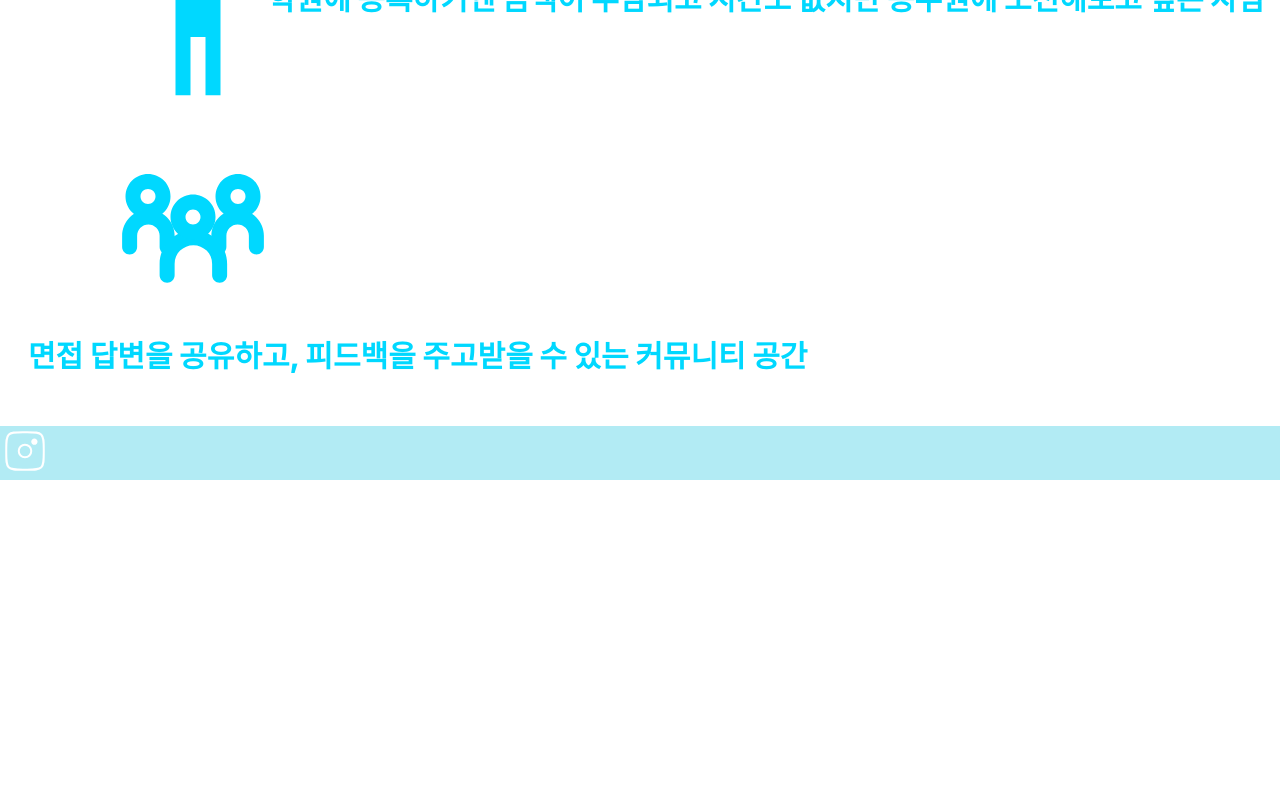
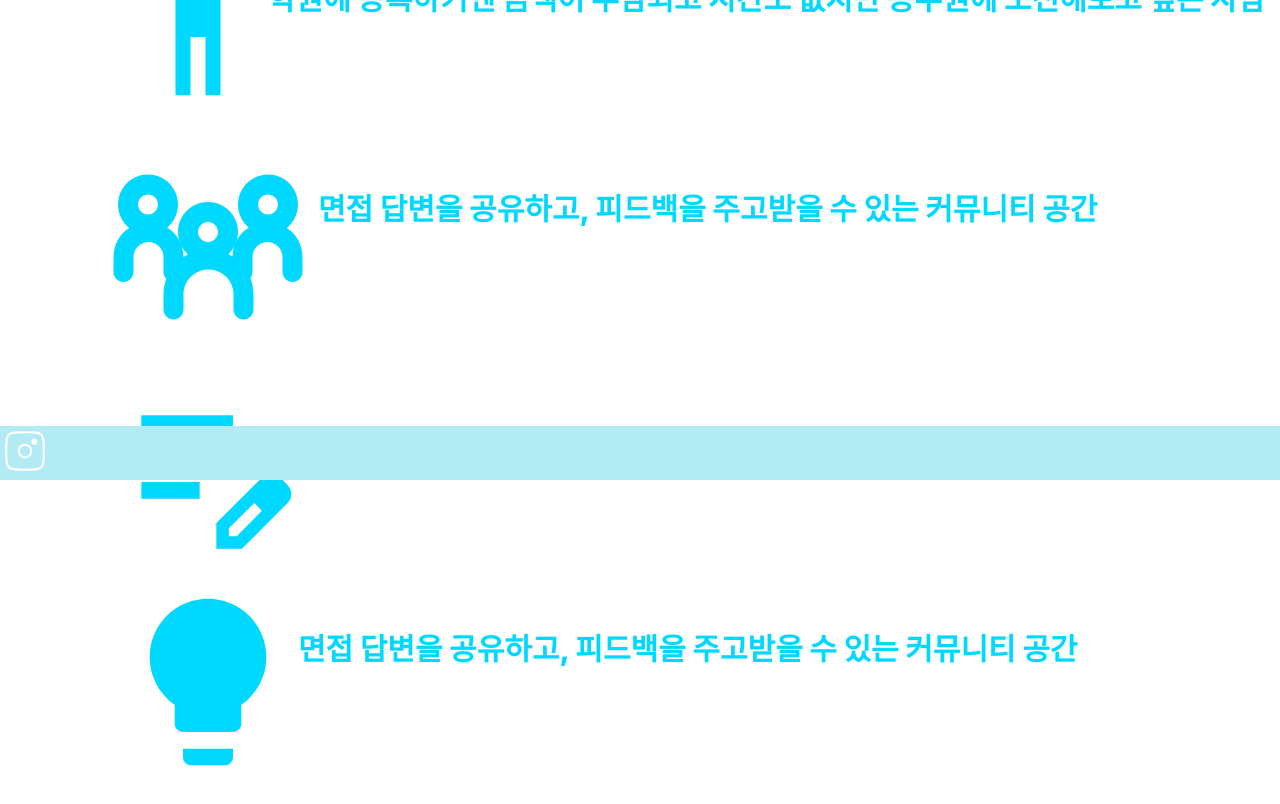
Before and after one commit to Airbear-HS/AIRBEAR, a React (Create React App) app: page /service in a window 1280 px wide. Shown: the part 320-1124 px from the top of the page. Before the commit the page ends 816 px from the top, so only its background shows below. Built offline with nearby package versions, Linux system fonts and the light colour scheme.

Commit message:
freakyfffffriday

```diff
--- a/src/component/nav/Service.css
+++ b/src/component/nav/Service.css
@@ -24,21 +24,83 @@
   margin-bottom: 50px;
 }
 
-.community svg {
+.community {
   display: flex;
-  width: 150px;
-  height: 170px;
+  align-items: center;
+  margin-bottom: 5px;
+}
+
+.svg_community {
+  width: 120px;
+  height: 150px;
   flex-shrink: 0;
   margin-right: 10px; /* svg와 p 사이의 간격 조절 */
-  margin-left: 90px;
+  margin-left: 80px;
 }
-
 .community p {
-  display: flex;
   color: #00d8ff;
   font-family: Inter;
   font-size: 30px;
   font-style: normal;
   font-weight: 800;
   line-height: normal;
+  margin-left: 80px;
 }
+
+.community_container {
+  margin-bottom: 100px;
+}
+
+.pencil {
+  display: flex;
+  align-items: center;
+  margin-bottom: 5px;
+}
+
+.svg_pencil {
+  width: 120px;
+  height: 150px;
+  flex-shrink: 0;
+  margin-right: 10px; /* svg와 p 사이의 간격 조절 */
+  margin-left: 80px;
+}
+.pencil p {
+  color: #00d8ff;
+  font-family: Inter;
+  font-size: 30px;
+  font-style: normal;
+  font-weight: 800;
+  line-height: normal;
+  margin-left: 95px;
+}
+
+.pencil_container {
+  margin-bottom: 50px;
+}
+
+.idea {
+  display: flex;
+  align-items: center;
+  margin-bottom: 5px;
+}
+
+.svg_idea {
+  width: 100px;
+  height: 130px;
+  flex-shrink: 0;
+  margin-right: 10px; /* svg와 p 사이의 간격 조절 */
+  margin-left: 80px;
+}
+.idea p {
+  color: #00d8ff;
+  font-family: Inter;
+  font-size: 30px;
+  font-style: normal;
+  font-weight: 800;
+  line-height: normal;
+  margin-left: 80px;
+}
+
+.idea_container {
+  margin-bottom: 100px;
+}
--- a/src/component/nav/Service.jsx
+++ b/src/component/nav/Service.jsx
@@ -26,7 +26,9 @@ function Service() {
           </p>
         </div>
       </div>
+      <div className="community_container">
         <div className="community">
+          <div className="svg_community">
             <svg
               xmlns="http://www.w3.org/2000/svg"
               width="200"
@@ -65,7 +67,47 @@ function Service() {
                 fill="#00D8FF"
               />
             </svg>
+          </div>
           <p>면접 답변을 공유하고, 피드백을 주고받을 수 있는 커뮤니티 공간</p>
+        </div>
+      </div>
+      <div className="pencil_container">
+        <div className="pencil">
+          <div className="svg_pencil">
+            <svg
+              xmlns="http://www.w3.org/2000/svg"
+              width="200"
+              height="200"
+              viewBox="0 0 200 200"
+              fill="none"
+            >
+              <path
+                d="M33.3333 116.667V99.9999H91.6667V116.667H33.3333ZM33.3333 83.3333V66.6666H125V83.3333H33.3333ZM33.3333 49.9999V33.3333H125V49.9999H33.3333ZM108.333 166.667V141.042L154.375 95.2083C155.625 93.9583 157.014 93.0555 158.542 92.4999C160.069 91.9444 161.597 91.6666 163.125 91.6666C164.792 91.6666 166.389 91.9805 167.917 92.6082C169.444 93.236 170.833 94.1721 172.083 95.4166L179.792 103.125C180.903 104.375 181.772 105.764 182.4 107.292C183.028 108.819 183.339 110.347 183.333 111.875C183.333 113.403 183.056 114.967 182.5 116.567C181.944 118.167 181.042 119.589 179.792 120.833L133.958 166.667H108.333ZM120.833 154.167H128.75L153.958 128.75L150.208 124.792L146.25 121.042L120.833 146.25V154.167ZM150.208 124.792L146.25 121.042L153.958 128.75L150.208 124.792Z"
+                fill="#00D8FF"
+              />
+            </svg>
+          </div>
+          <p>면접, 시험 일정을 기록할 수 있는 My page</p>
+        </div>
+      </div>
+      <div className="idea_container">
+        <div className="idea">
+          <div className="svg_idea">
+            <svg
+              xmlns="http://www.w3.org/2000/svg"
+              width="200"
+              height="200"
+              viewBox="0 0 200 200"
+              fill="none"
+            >
+              <path
+                d="M100 16.6666C84.529 16.6666 69.6917 22.8124 58.7521 33.7521C47.8125 44.6917 41.6667 59.529 41.6667 75C41.6667 94.8333 51.5833 112.25 66.6667 122.833V141.667C66.6667 143.877 67.5446 145.996 69.1074 147.559C70.6703 149.122 72.7899 150 75 150H125C127.21 150 129.33 149.122 130.893 147.559C132.455 145.996 133.333 143.877 133.333 141.667V122.833C148.417 112.25 158.333 94.8333 158.333 75C158.333 59.529 152.188 44.6917 141.248 33.7521C130.308 22.8124 115.471 16.6666 100 16.6666ZM75 175C75 177.21 75.878 179.33 77.4408 180.893C79.0036 182.455 81.1232 183.333 83.3333 183.333H116.667C118.877 183.333 120.996 182.455 122.559 180.893C124.122 179.33 125 177.21 125 175V166.667H75V175Z"
+                fill="#00D8FF"
+              />
+            </svg>
+          </div>
+          <p>면접 답변을 공유하고, 피드백을 주고받을 수 있는 커뮤니티 공간</p>
+        </div>
       </div>
     </div>
   );
```
Lines whose indentation alone changed are shown as unchanged.
